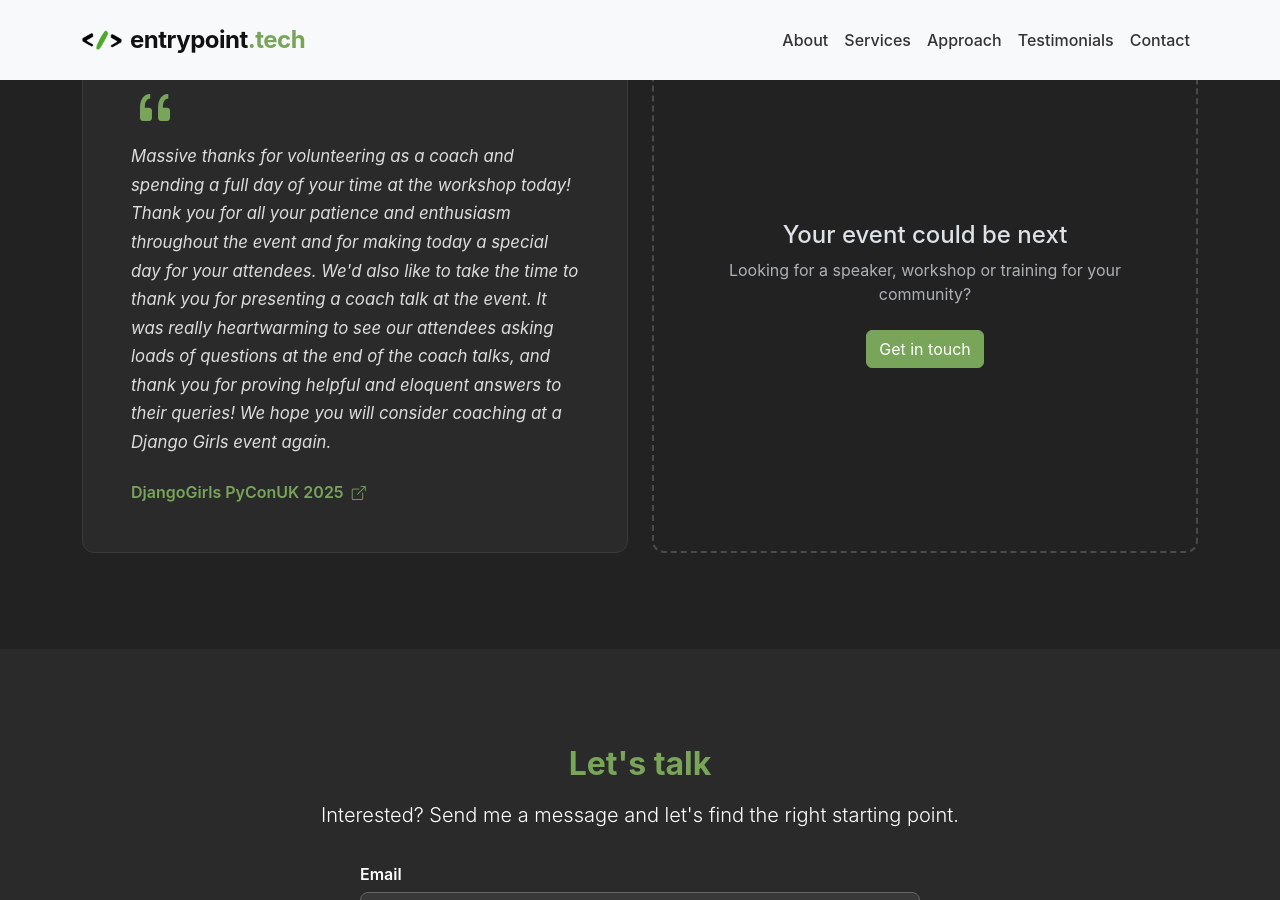
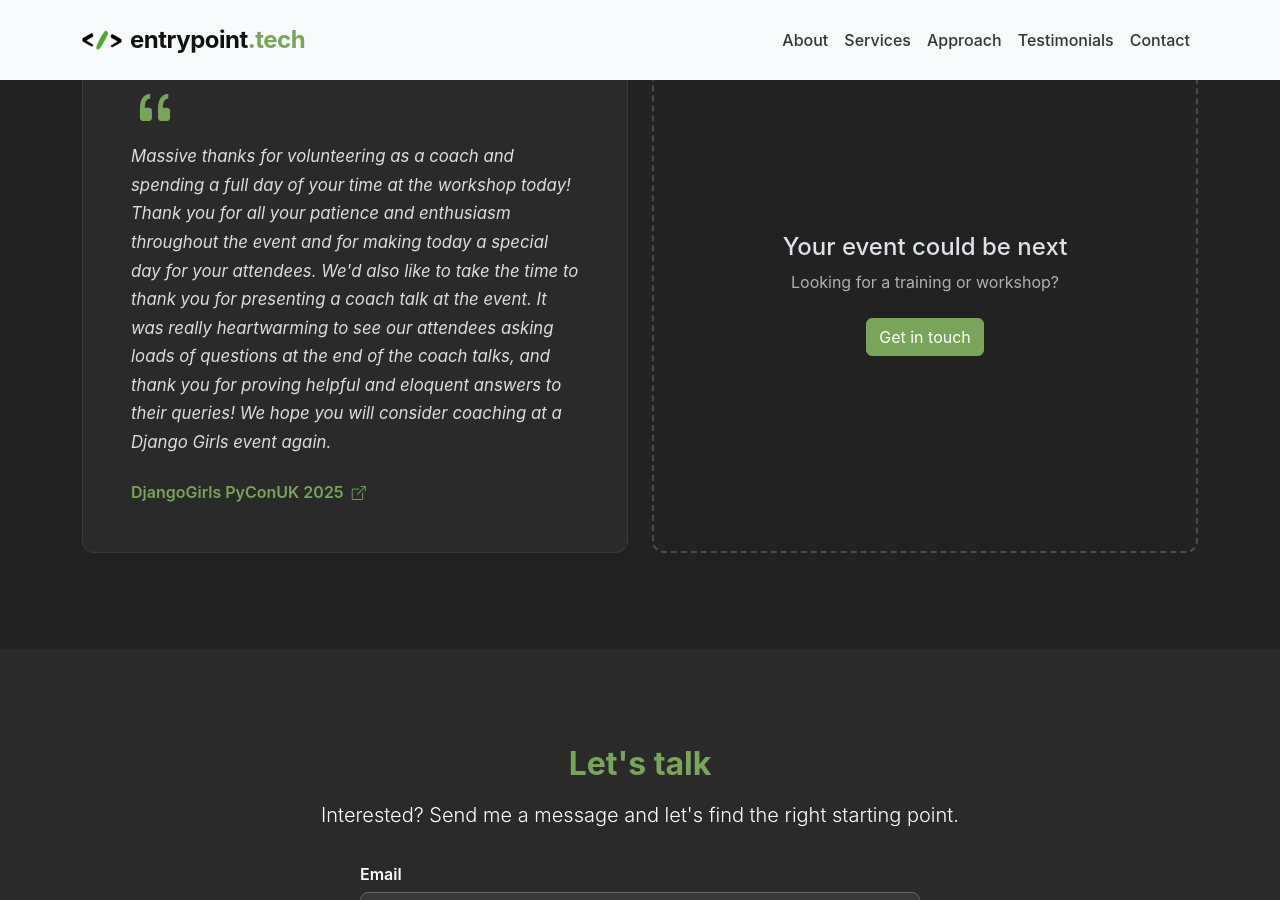
Before and after one commit to atarkowska/atarkowska.github.io, a Jekyll site: the page built from index.html, in a window 1280 px wide and 900 px high, scrolled down 2864 px. Built offline with Jekyll 4.4.1, drawn with Linux system fonts in a browser that asks for light colours.

Commit message:
update index

```diff
--- a/index.html
+++ b/index.html
@@ -154,7 +154,7 @@ title: Technology Coach & Trainer
         <div class="card testimonial-card testimonial-cta h-100">
           <div class="card-body p-4 p-lg-5 d-flex flex-column justify-content-center align-items-center text-center">
             <h3 class="h4 mb-2">Your event could be next</h3>
-            <p class="text-body-secondary mb-4">Looking for a speaker, workshop or training for your community?</p>
+            <p class="text-body-secondary mb-4">Looking for a training or workshop?</p>
             <a href="#contact" class="btn btn-accent">Get in touch</a>
           </div>
         </div>
```
